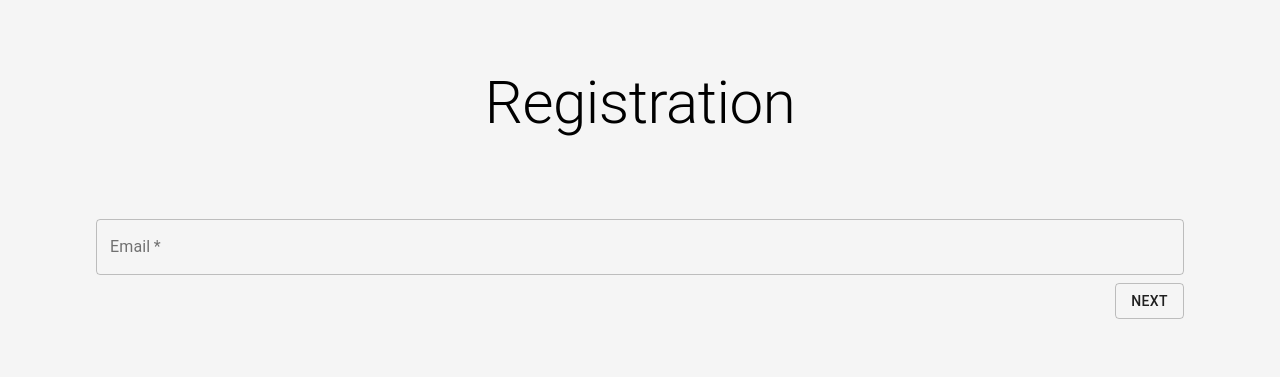
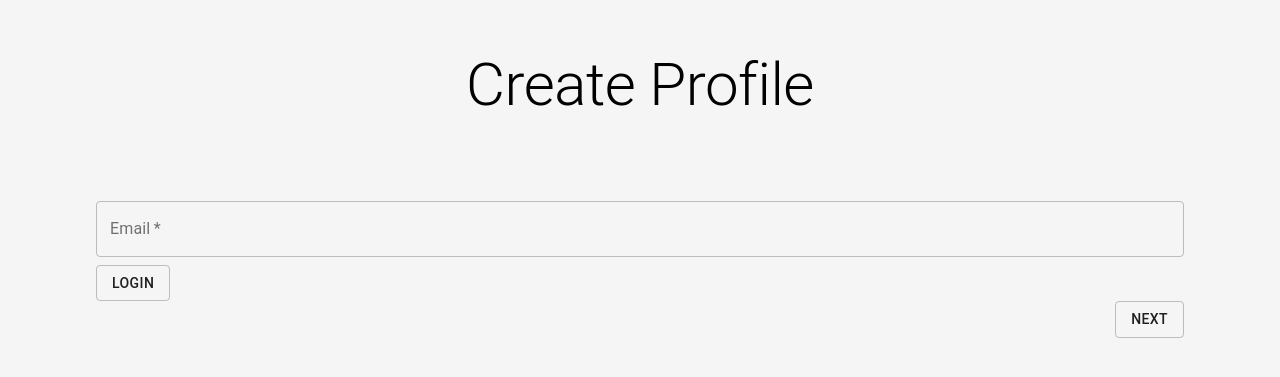
Before and after one commit to Chicago19/team-10, a React (Create React App) app: page /registration in a window 1280 px wide. Shown: the part 207-584 px from the top of the page. Built offline with nearby package versions, Linux system fonts and the light colour scheme.

Commit message:
Added movement from registration to login

```diff
--- a/src/components/LoginPage/Login.jsx
+++ b/src/components/LoginPage/Login.jsx
@@ -65,6 +65,7 @@ const Login = props => {
              </Button>
            </Link>
         </Grid>
+
         <Grid item xs container justify="flex-end">
           <Link to="/home">
             <Button variant="contained" color="primary">
--- a/src/components/RegistrationPage/Email.jsx
+++ b/src/components/RegistrationPage/Email.jsx
@@ -3,6 +3,7 @@ import $ from "jquery";
 
 import { Grid, TextField, Button, Typography } from "@material-ui/core";
 import { withStyles } from "@material-ui/styles";
+import { Link } from "react-router-dom";
 
 const styles = {
   fullHeightContainer: {
@@ -40,10 +41,13 @@ const Email = props => {
       className={classes.fullHeightContainer}
       id="email"
     >
-      <Grid item container justify="center" className={`${classes.headerPadding} ${classes.fullWidthItem}`}>
-        <Typography variant="h2">
-          Registration
-        </Typography>
+      <Grid
+        item
+        container
+        justify="center"
+        className={`${classes.headerPadding} ${classes.fullWidthItem}`}
+      >
+        <Typography variant="h2">Create Profile</Typography>
       </Grid>
       <Grid item container justify="center" className={classes.fullWidthItem}>
         <TextField
@@ -55,6 +59,13 @@ const Email = props => {
           className={classes.centerItem}
         />
       </Grid>
+      <Grid item container className={classes.fullWidthItem}>
+        <Grid item xs container>
+          <Link to="/login">
+            <Button variant="outlined">login</Button>
+          </Link>
+        </Grid>
+      </Grid>
       <Grid item container justify="flex-end" className={classes.fullWidthItem}>
         <Button variant="outlined" onClick={nextAnimation}>
           Next
```
